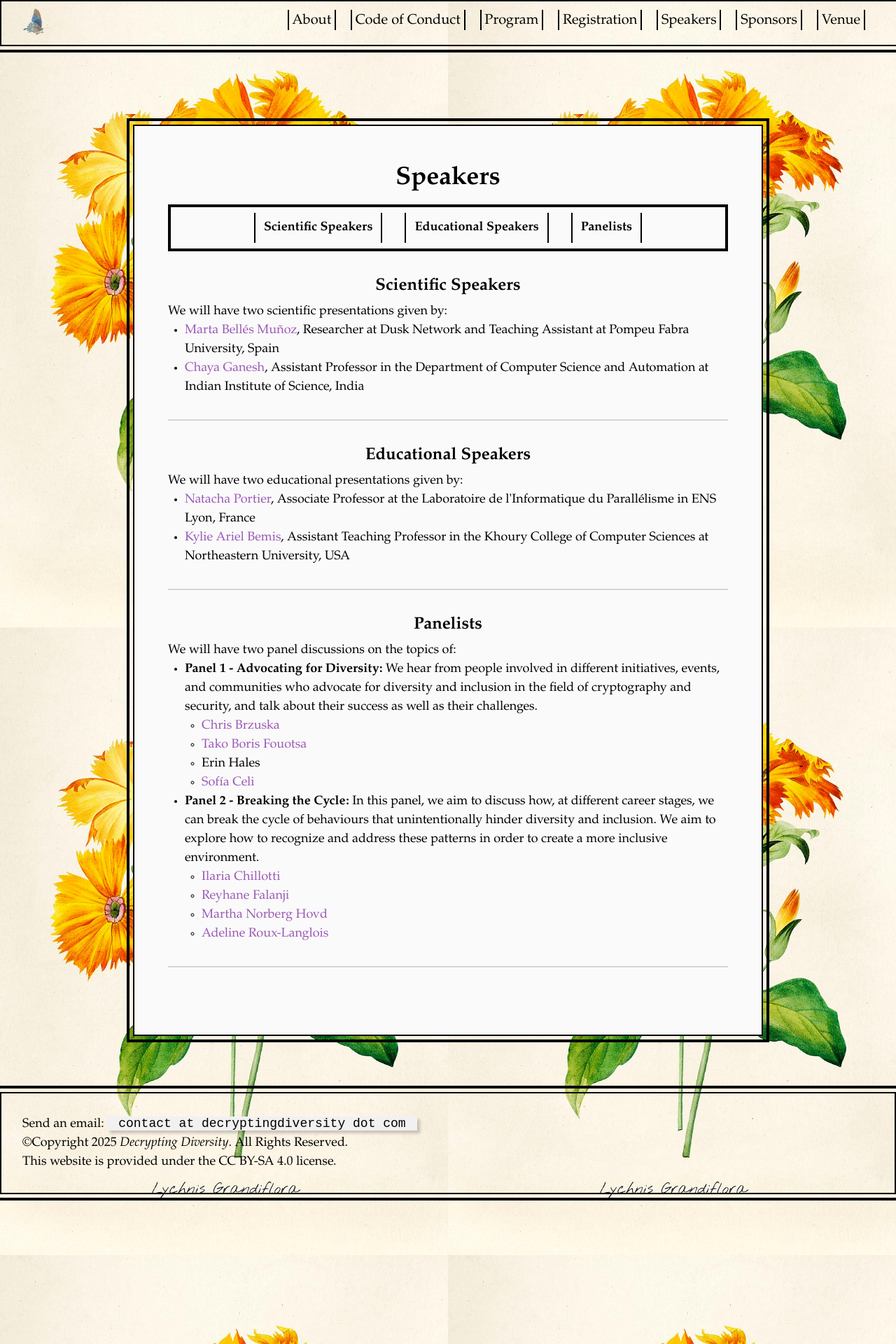
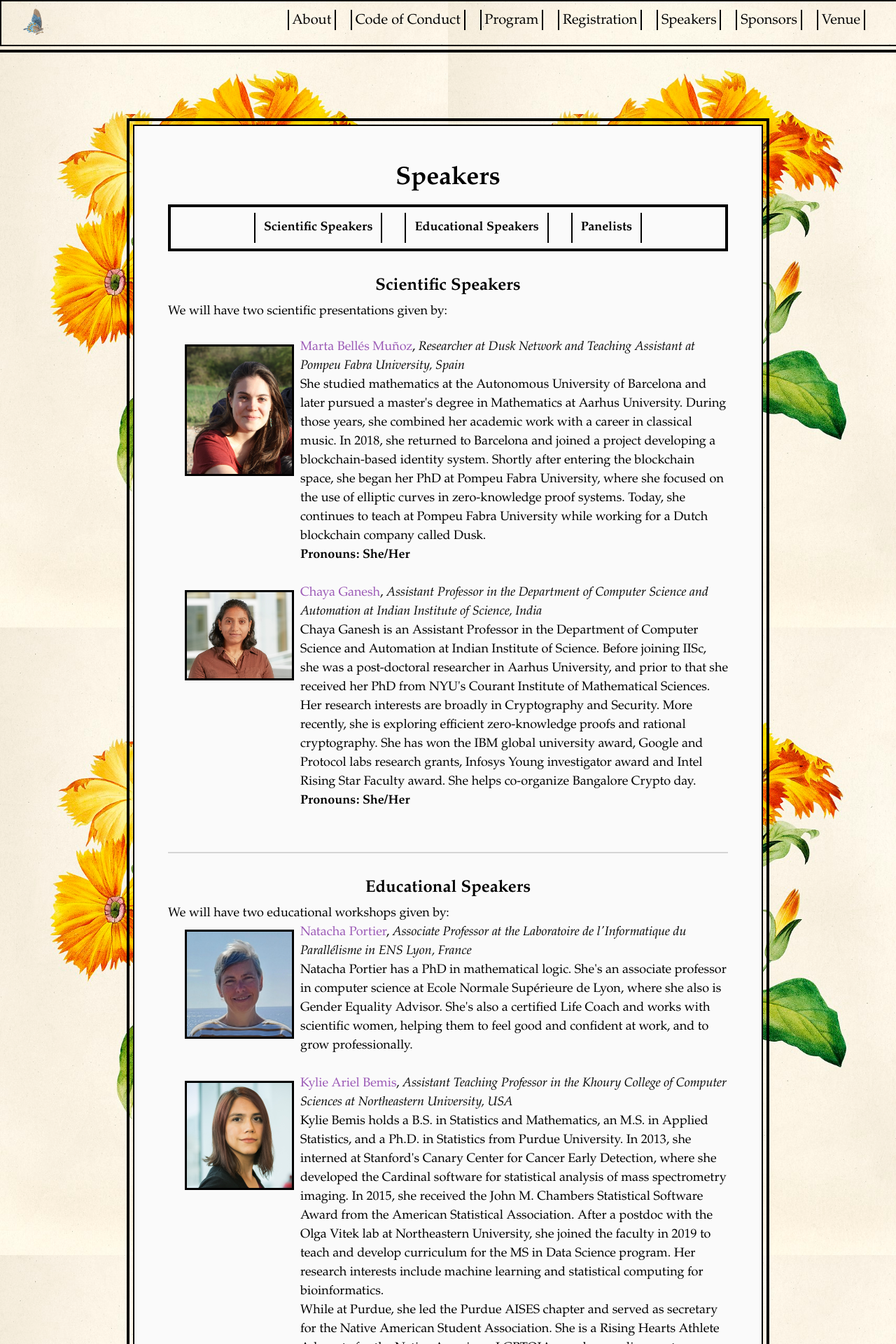
Before and after one commit to women-in-cryptography/decryptingdiversity.github.io, a Jekyll site: the page built from speakers.html, in a window 1280 px wide. Shown: the top 1920 px of the page at 70% size. Built offline with Jekyll 4.4.1, drawn with Linux system fonts in a browser that asks for light colours; some of the changed text lies outside the part shown.

Commit message:
Start on speakers

```diff
--- a/css/main.scss
+++ b/css/main.scss
@@ -582,4 +582,25 @@ table {
   text-align: left;
   margin-bottom: .5rem;
  }
+
 }
+
+.speaker-list {
+  margin-left:1.5rem;
+  list-style: none;
+  padding: 0;
+}
+
+.speaker-in {
+  display: flex;
+  align-items: flex-start;
+  margin-bottom: 1.5em;
+}
+
+.speaker-img {
+  width: 150px;
+  height: auto;
+  margin-right: .5em;
+  margin-top: .5em;
+  border: 3px solid black;
+}
--- a/speakers.html
+++ b/speakers.html
@@ -20,9 +20,29 @@ tags: menu
   <h2>Scientific Speakers</h2>
 <p>
 We will have two scientific presentations given by:
-<ul class="inside-list">
-    <li> <a href="https://www.linkedin.com/in/marta-bell%C3%A9s-mu%C3%B1oz-4883b7167">Marta Bellés Muñoz</a>, Researcher at Dusk Network and Teaching Assistant at Pompeu Fabra University, Spain </li>
-    <li> <a href="https://www.csa.iisc.ac.in/~chaya/">Chaya Ganesh</a>, Assistant Professor in the Department of Computer Science and Automation at Indian Institute of Science, India </li>
+
+<ul class="speaker-list">
+  <br>
+  <li class="speaker-in">
+    <img src="/assets/speakers/MartaBelles.png" alt="Marta Bellés Muñoz" class="speaker-img">
+    <div>
+      <a href="https://www.linkedin.com/in/marta-bell%C3%A9s-mu%C3%B1oz-4883b7167">Marta Bellés Muñoz</a>,
+      <em>Researcher at Dusk Network and Teaching Assistant at Pompeu Fabra University, Spain</em><br>
+      She studied mathematics at the Autonomous University of Barcelona and later pursued a master's degree in Mathematics at Aarhus University. During those years, she combined her academic work with a career in classical music. In 2018, she returned to Barcelona and joined a project developing a blockchain-based identity system. Shortly after entering the blockchain space, she began her PhD at Pompeu Fabra University, where she focused on the use of elliptic curves in zero-knowledge proof systems. Today, she continues to teach at Pompeu Fabra University while working for a Dutch blockchain company called Dusk.<br>
+      <strong class="bold">Pronouns: She/Her</strong>
+    </div>
+  </li>
+
+  <li class="speaker-in">
+    <img src="/assets/speakers/chaya.jpg" alt="Chaya Ganesh" class="speaker-img">
+    <div>
+      <a href="https://www.csa.iisc.ac.in/~chaya/">Chaya Ganesh</a>,
+      <em>Assistant Professor in the Department of Computer Science and Automation at Indian Institute of Science, India</em><br>
+      Chaya Ganesh is an Assistant Professor in the Department of Computer Science and Automation at Indian Institute of Science. Before joining IISc, she was a post-doctoral researcher in Aarhus University, and prior to that she received her PhD from NYU's Courant Institute of Mathematical Sciences.
+      Her research interests are broadly in Cryptography and Security. More recently, she is exploring efficient zero-knowledge proofs and rational cryptography. She has won the IBM global university award, Google and Protocol labs research grants, Infosys Young investigator award and Intel Rising Star Faculty award. She helps co-organize Bangalore Crypto day.<br>
+      <strong class="bold">Pronouns: She/Her</strong>
+    </div>
+  </li>
 </ul>
 </p>
 </section>
@@ -31,10 +51,27 @@ We will have two scientific presentations given by:
 <section id="educational">
   <h2>Educational Speakers</h2>
 <p>
-We will have two educational presentations given by:
+We will have two educational workshops given by:
 <ul class="inside-list">
-    <li> <a href="https://perso.ens-lyon.fr/natacha.portier/blog/">Natacha Portier</a>, Associate Professor at the Laboratoire de l'Informatique du Parallélisme in ENS Lyon, France </li>
-    <li> <a href="https://kuwisdelu.github.io/index.html">Kylie Ariel Bemis</a>, Assistant Teaching Professor in the Khoury College of Computer Sciences at Northeastern University, USA </li>
+  <li class="speaker-in">
+    <img src="/assets/speakers/NatachaPortier.jpg" alt="Natacha Portier" class="speaker-img">
+    <div>
+      <a href="https://perso.ens-lyon.fr/natacha.portier/blog/">Natacha Portier</a>,
+      <em>Associate Professor at the Laboratoire de l'Informatique du Parallélisme in ENS Lyon, France</em><br>
+      Natacha Portier has a PhD in mathematical logic. She's an associate professor in computer science at Ecole Normale Supérieure de Lyon, where she also is Gender Equality Advisor. She's also a certified Life Coach and works with scientific women, helping them to feel good and confident at work, and to grow professionally.
+      <br>
+    </div>
+  </li>
+
+  <li class="speaker-in">
+    <img src="/assets/speakers/KylieBemis.jpg" alt="Kylie Bemis" class="speaker-img">
+    <div>
+      <a href="https://kuwisdelu.github.io/index.html">Kylie Ariel Bemis</a>,
+      <em>Assistant Teaching Professor in the Khoury College of Computer Sciences at Northeastern University, USA</em><br>
+      Kylie Bemis holds a B.S. in Statistics and Mathematics, an M.S. in Applied Statistics, and a Ph.D. in Statistics from Purdue University. In 2013, she interned at Stanford's Canary Center for Cancer Early Detection, where she developed the Cardinal software for statistical analysis of mass spectrometry imaging. In 2015, she received the John M. Chambers Statistical Software Award from the American Statistical Association. After a postdoc with the Olga Vitek lab at Northeastern University, she joined the faculty in 2019 to teach and develop curriculum for the MS in Data Science program. Her research interests include machine learning and statistical computing for bioinformatics.<br>
+      While at Purdue, she led the Purdue AISES chapter and served as secretary for the Native American Student Association. She is a Rising Hearts Athlete Advocate for the Native American, LGBTQIA+, and neurodivergent communities. An enrolled member of the Zuni tribe, she is also a fiction and poetry writer. Her work appears in "Nameless Woman: An Anthology of Fiction by Trans Women of Color" (2018), "Maiden Mother Crone: Fantastical Trans Femmes" (2019), and "Transcendent 4" (2019).
+    </div>
+  </li>
 </ul>
 </p>
 </section>
```
Also changed, not shown: assets/speakers/KylieBemis.jpg (added), assets/speakers/MartaBelles.png (added), assets/speakers/NatachaPortier.jpg (added), assets/speakers/chaya.jpg (added), 1 other file.
